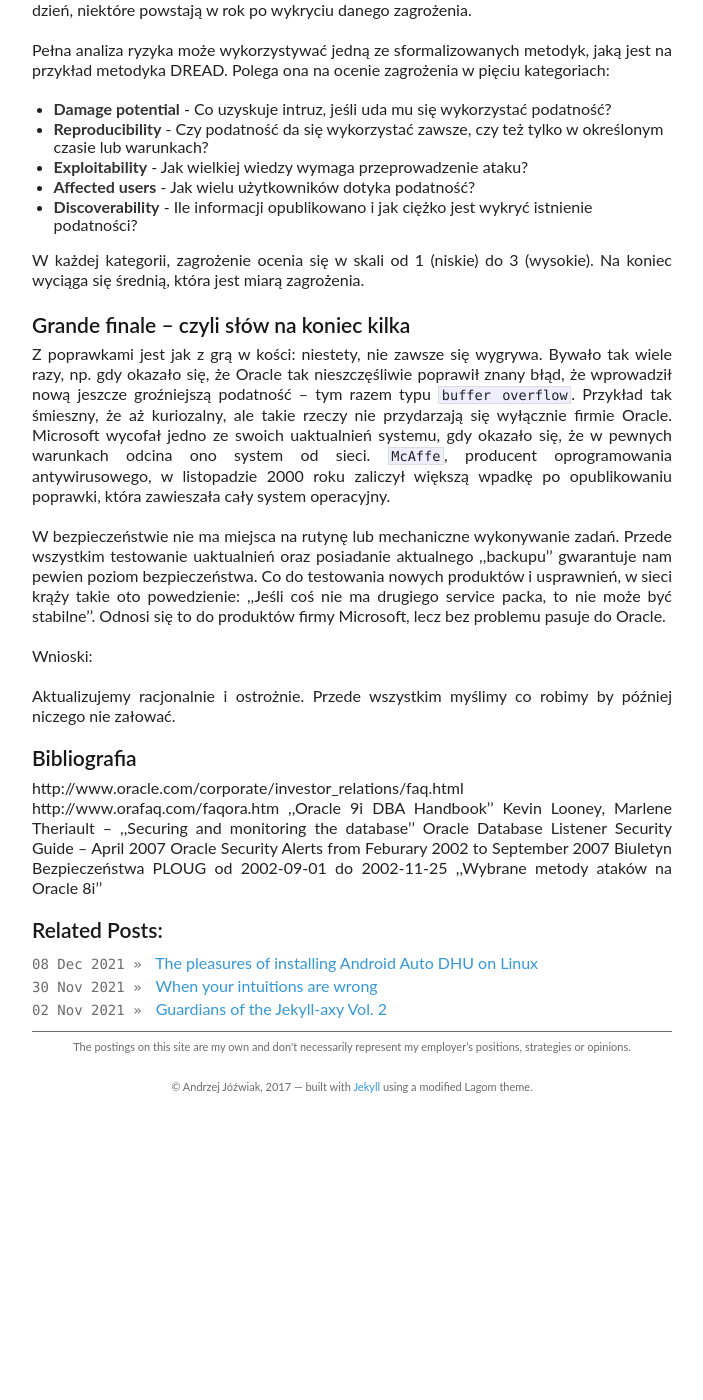
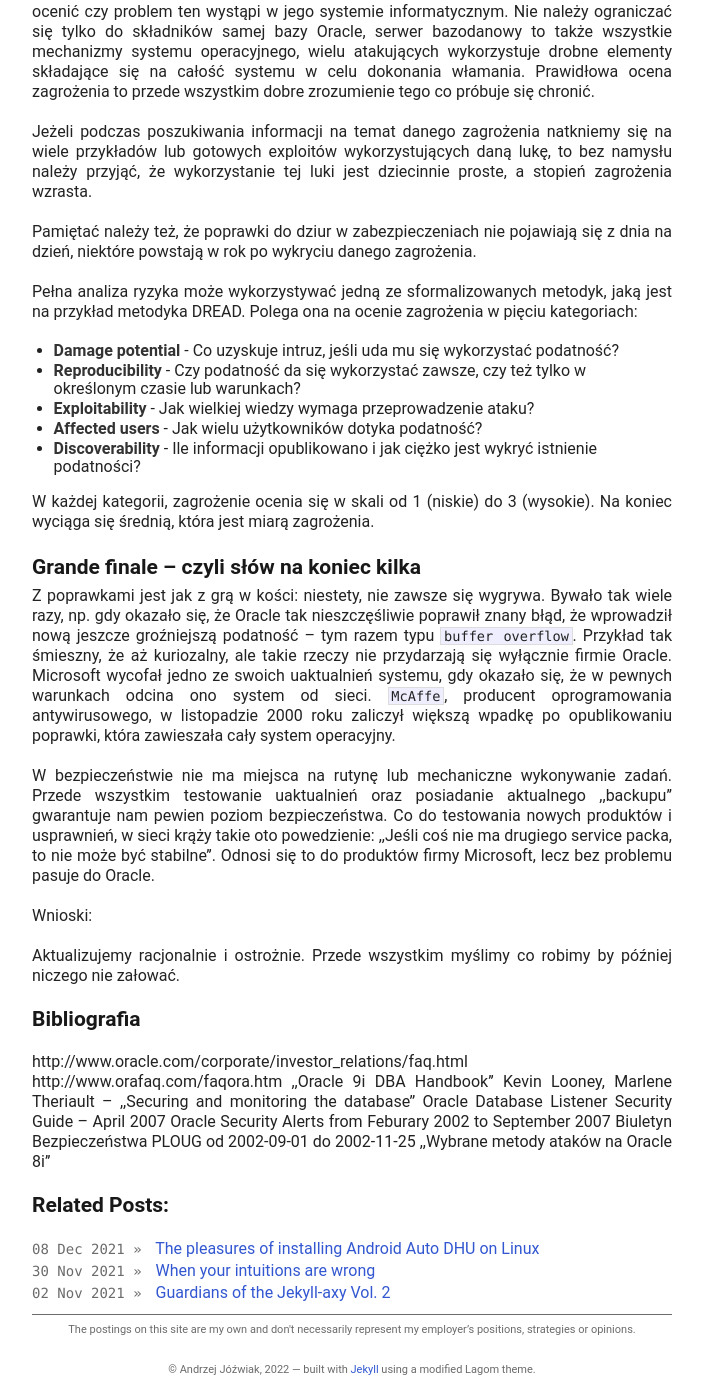
Before and after one commit to ajoz/ajoz.github.io, a Jekyll site: the page built from _posts/2008-01-28-PL-bezpieczenstwo-oracle.markdown, in a window 1280 px wide and 1400 px high, scrolled down 10662 px. Shown: the whole window, without its empty margins (298-1001 px from the left). Built offline with Jekyll 4.4.1, drawn with Linux system fonts in a browser that asks for light colours; nearby versions of some CDN libraries; comment, search, counter and statistics services are not loaded; before the commit the page ends 11779 px from its top, so only the background shows below that.

Commit message:
[dev] Removing fake email, reworking header, adding linkedin, changing email configuration placement

```diff
--- a/_includes/css/screen.css
+++ b/_includes/css/screen.css
@@ -17,7 +17,7 @@
 
 h1, h2, h3, h4, h5, h6 {
   color: #181818;
-  font-family: Lato, "Times New Roman", Helvetica, Arial, sans-serif;
+  font-family: Roboto, Oxygen, system-ui, sans-serif;
   font-weight: 600;
 }
 
@@ -38,7 +38,7 @@
 h3 {
   font-size: 21px;
   line-height: 24px;
-  # margin: 1em 0;
+  margin: 1em 0;
 }
 
 ul {
@@ -158,7 +158,7 @@
 }
 
 .content {
-  font: 400 16px/20px Lato, "open sans", sans-serif;
+  font: 400 16px/20px Roboto, Oxygen, "open sans", system-ui, sans-serif;
   padding-top: 25px;
   min-height: 400px;
   position: absolute;
--- a/_includes/header.html
+++ b/_includes/header.html
@@ -1,8 +1,8 @@
 <div id="author">{{ site.data.theme.author }}</div>
 <div id="tagline">"{{ site.data.theme.tagline }}"</div>
 <div id="follow">
-  {% if site.data.theme.email %}
-  <a title="{{ site.data.theme.email }}" href="mailto:{{ site.data.theme.email }}">
+  {% if site.data.theme.social.email %}
+  <a title="{{ site.data.theme.social.email }}" href="mailto:{{ site.data.theme.social.email }}">
     <i class="fa fa-envelope-square"></i>
   </a>
   {% endif %}
--- a/atom.xml
+++ b/atom.xml
@@ -10,7 +10,9 @@
  <id>{{ site.url }}</id>
  <author>
    <name>{{ site.data.theme.author }}</name>
-   <email>{{ site.data.theme.email }}</email>
+   {% if site.data.theme.social.email %}
+   <email>{{ site.data.theme.social.email }}</email>
+   {% endif %}
  </author>
 
  {% for post in site.posts %}
```
Also changed, not shown: _data/theme.yml (+5 -7 lines).
